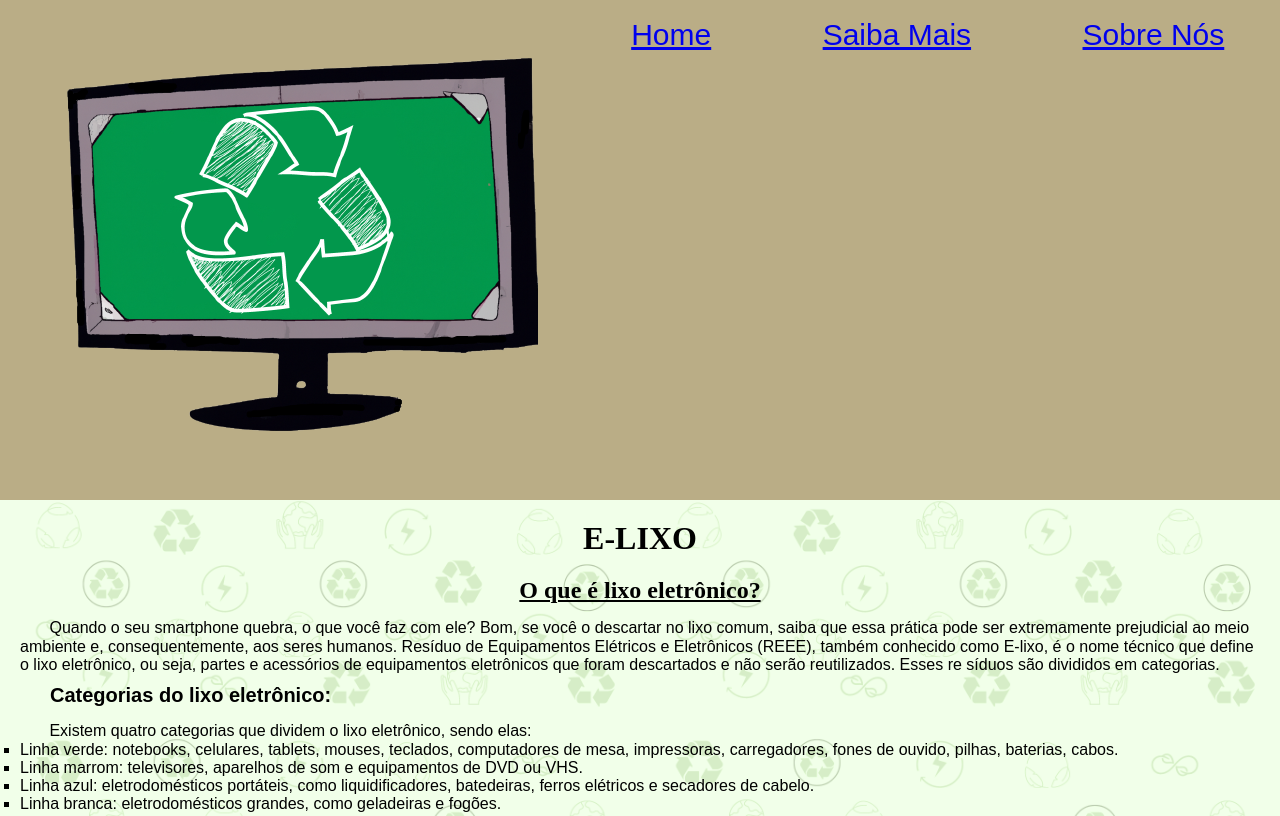
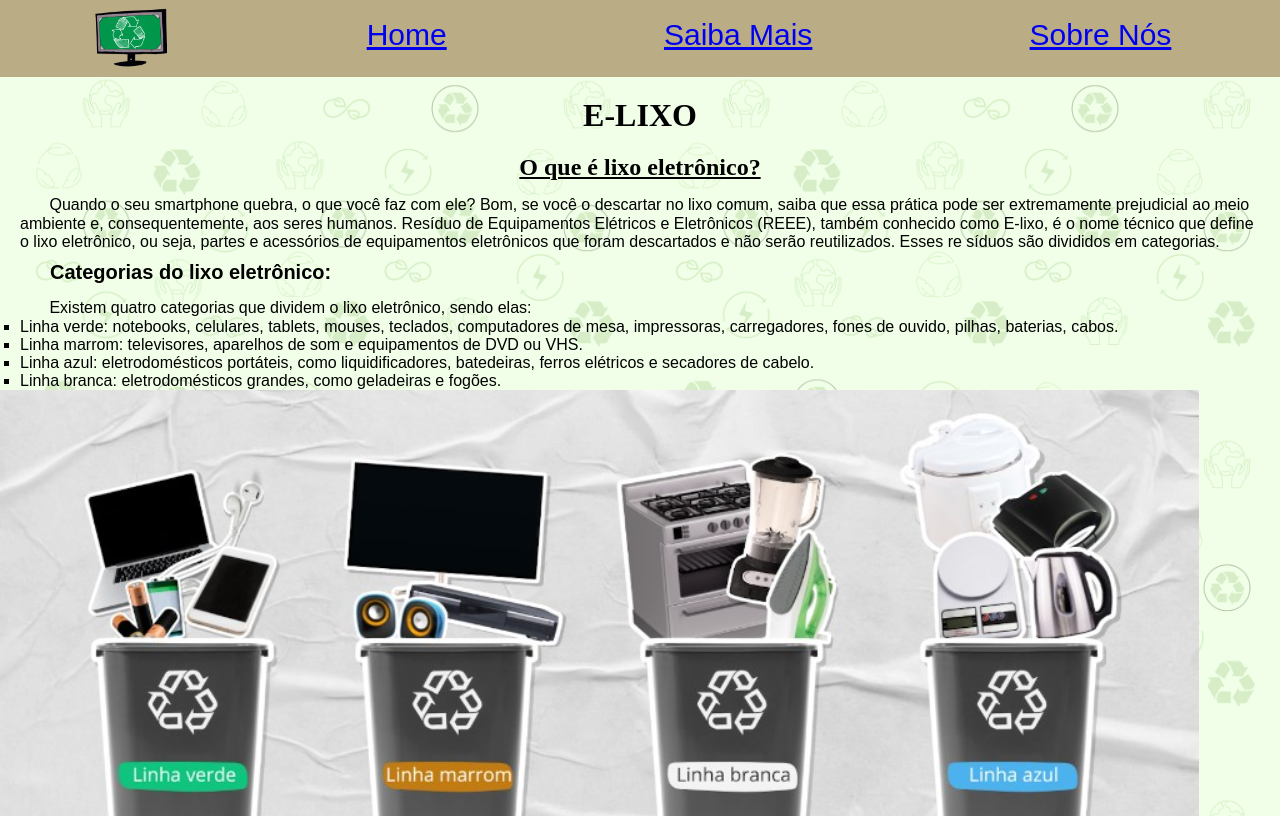
Before and after one commit to AndreEsposito/APS_PWR, a plain HTML site: page index.html in a window 1280 px wide. Shown: the top 816 px of the page. Drawn offline with Linux system fonts and the light colour scheme.

Commit message:
ajuste nas imagens

```diff
--- a/index.html
+++ b/index.html
@@ -13,7 +13,8 @@
 <body>
     <div class="navbar">
         <!--LOGO-->
-        <img class="logo" src="imagens/logo.png" alt="logo de um monitor com símbolo de reciclagem">
+        <img class="logo" src="imagens/logo.png" alt="logo de um monitor com símbolo de reciclagem" width="6%"
+            height="6%">
         <!--HOME-->
         <div class="home"> <a href="index.html">Home</a> </div>
         <!--SAIBA MAIS-->
@@ -50,8 +51,7 @@
         <img src="imagens/e-lixo.png" alt="Imagem ilustrando quatro linhas de lixo eletronico.
         Linha verde: Pilhas, baterias, celulares, notebooks e seus acessorios;
         Linha Marrom: Televisores, dispositivos DVDs e acessorios de audio;
-        Linha Branca: Eletrodomesticos; e a Linha azul: Aparelhos de utilidade domésticas." width="110px"
-            height="700px">
+        Linha Branca: Eletrodomesticos; e a Linha azul: Aparelhos de utilidade domésticas.">
     </div>
     <!--PARÁGRAFO 2-->
     <h2 class="subtitle">Qual a importância do descarte correto?:</h2>
--- a/style.css
+++ b/style.css
@@ -69,9 +69,8 @@ body {
     margin-bottom: 10px;
 }
 
-.img {
+img {
     text-align: center;
-    margin: 30px;
 }
 
 .p1,
```
